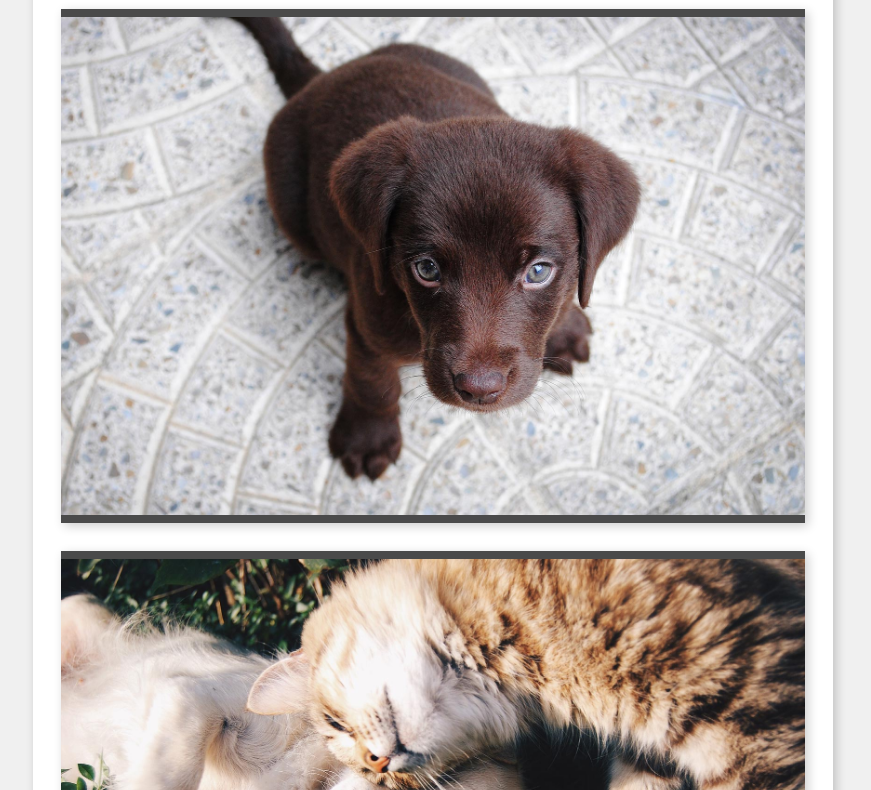
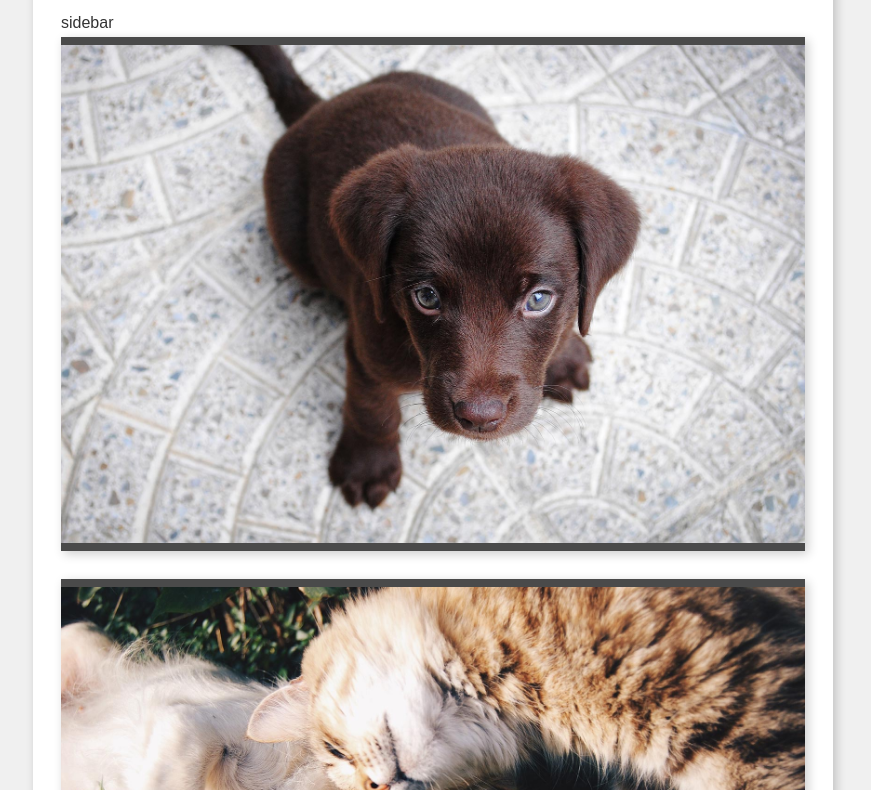
Before and after one commit to arsstorm/git-test, a plain HTML site: page index.html in a window 1280 px wide. Shown: the part 125-915 px from the top of the page, without its empty margins (207-1078 px from the left). Drawn offline with Linux system fonts and the light colour scheme.

Commit message:
working on sidebar

```diff
--- a/index.html
+++ b/index.html
@@ -11,6 +11,10 @@
 
   <div class="box">
     <h1>Поздравляю!</h1>
+
+    <aside>
+    	sidebar
+    </aside>
 
 
   <div class="photo">
```
